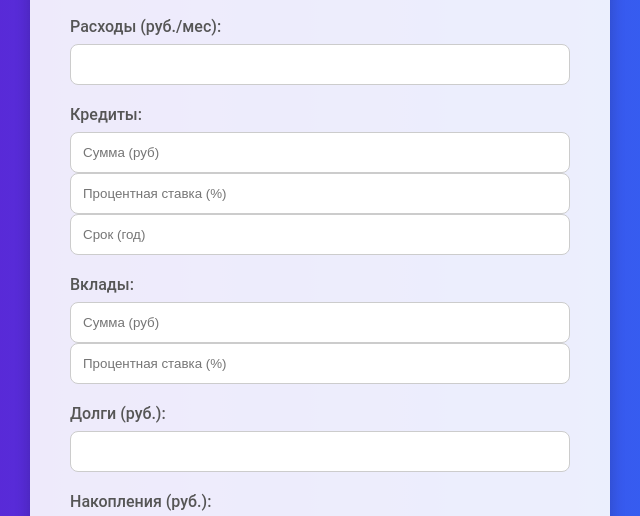
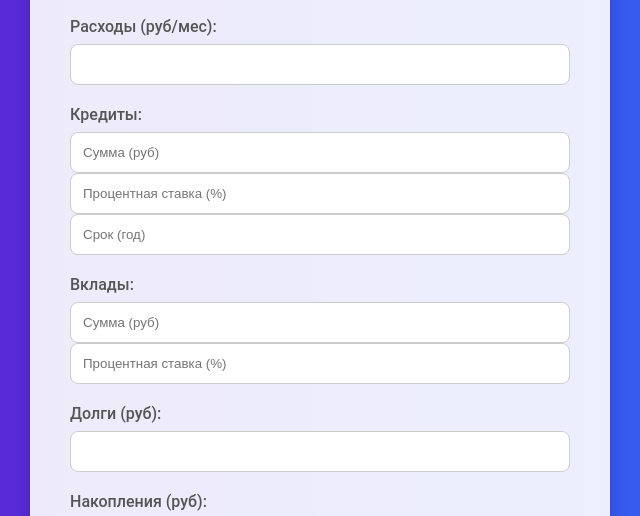
Before and after one commit to Chernika656/web_app, a plain HTML site: page index.html in a window 1280 px wide. Shown: the part 238-754 px from the top of the page, 320-960 px from the left. Drawn offline with Linux system fonts and the light colour scheme.

Commit message:
Update index.html

```diff
--- a/index.html
+++ b/index.html
@@ -15,7 +15,7 @@
             <input type="number" id="income" name="income" min="0" required>
         </div>
         <div class="form-group">
-            <label for="expenses">Расходы (руб./мес):</label>
+            <label for="expenses">Расходы (руб/мес):</label>
             <input type="number" id="expenses" name="expenses" min="0" required>
         </div>
         <div class="form-group">
@@ -30,11 +30,11 @@
             <input type="number" id="depositInterest" name="depositInterest" min="0" step="0.01" placeholder="Процентная ставка (%)" required>
         </div>
         <div class="form-group">
-            <label for="debts">Долги (руб.):</label>
+            <label for="debts">Долги (руб):</label>
             <input type="number" id="debts" name="debts" min="0" required>
         </div>
         <div class="form-group">
-            <label for="savings">Накопления (руб.):</label>
+            <label for="savings">Накопления (руб):</label>
             <input type="number" id="savings" name="savings" min="0" required>
         </div>
         <button type="button" id="saveData">Сохранить данные</button>
```
